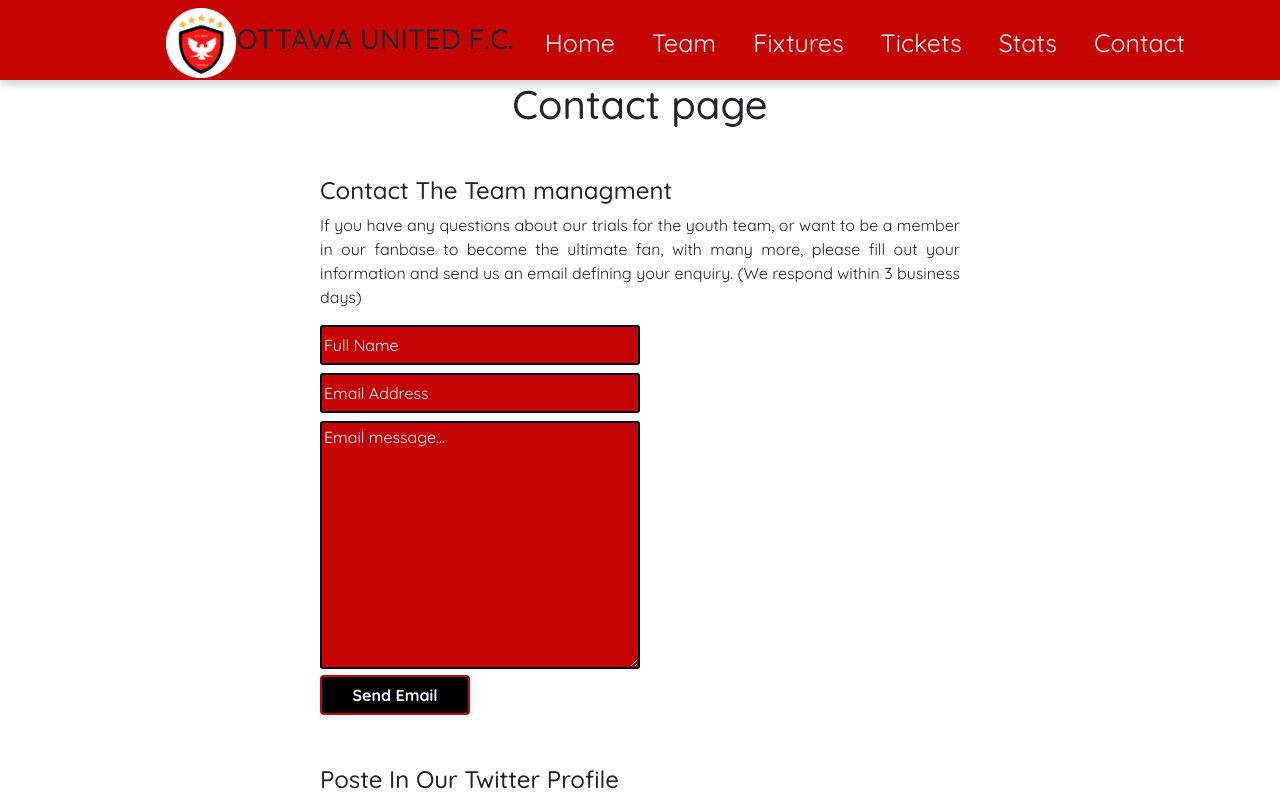
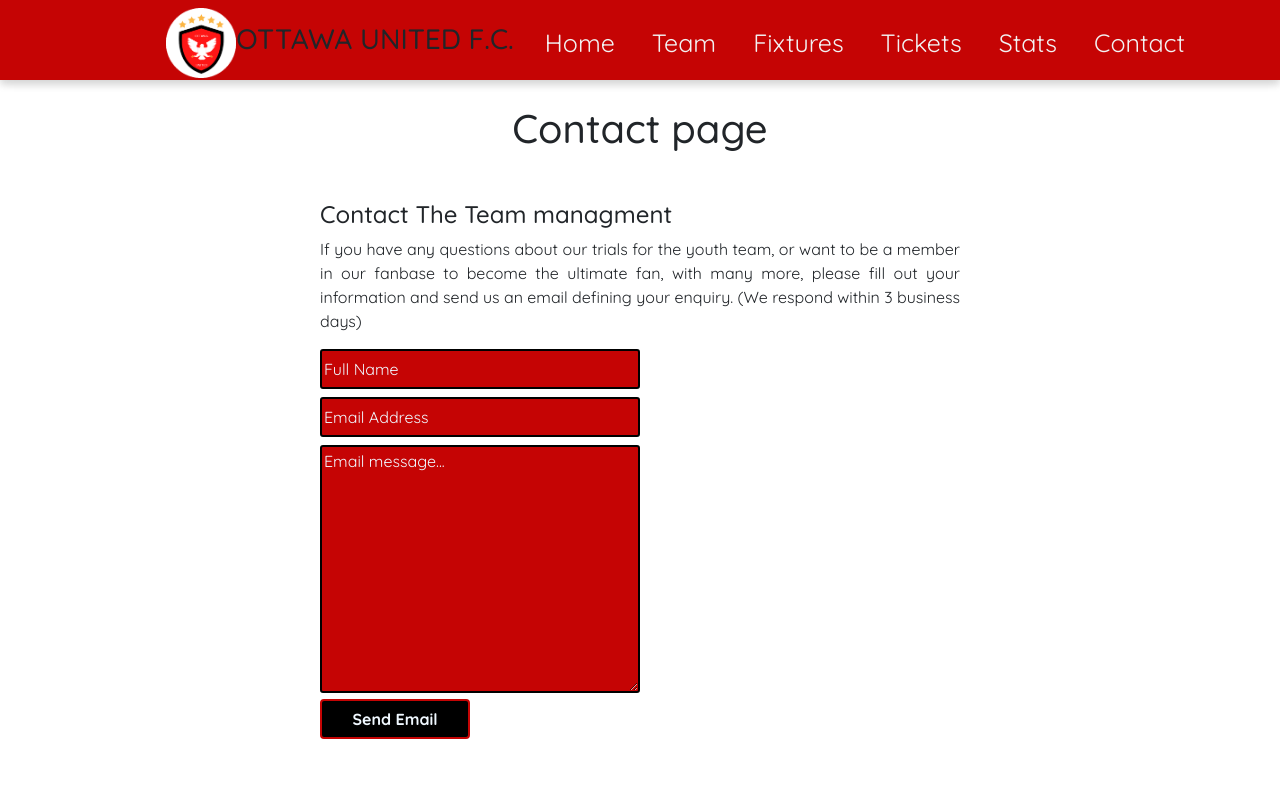
Before and after one commit to Laith-Grira/github-pages-ottawa-united, a React (Create React App) app: page /#/contact in a window 1280 px wide. Shown: the top 792 px of the page. Built offline with nearby package versions, Linux system fonts and the light colour scheme.

Commit message:
adding more margin for contact page

```diff
--- a/src/components/Webpages/Contact/Contact.js
+++ b/src/components/Webpages/Contact/Contact.js
@@ -14,7 +14,7 @@ const Contact = () => {
     const [twitterMsg, setTwitterMsg] = useState([]);
 
     return (
-        <div className="main-contact">
+        <div className="main-contact mt-4">
             <h1>Contact page</h1>
             <div className="quick-contact mt-5">
                 <h4>Contact The Team managment</h4>
```
